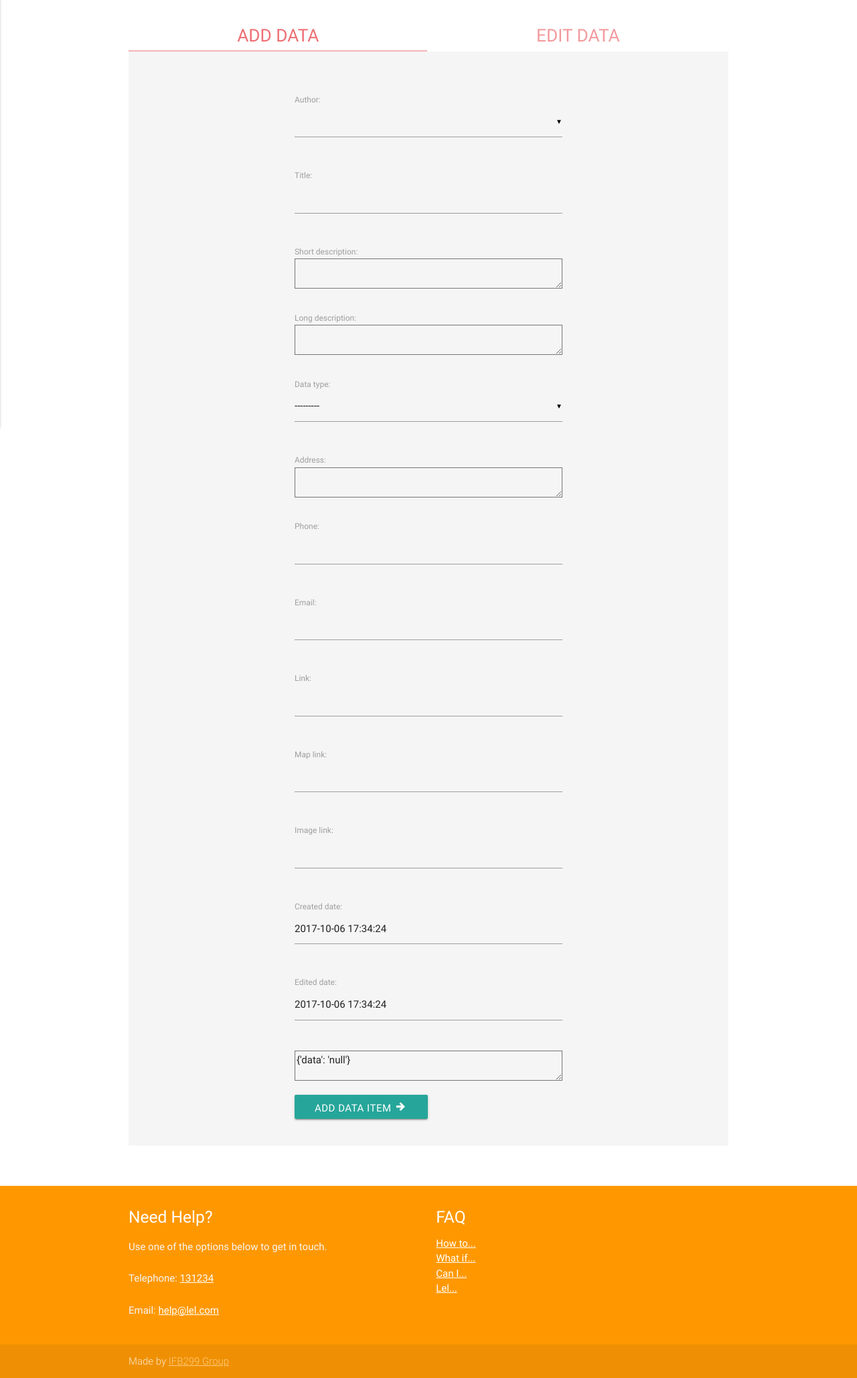
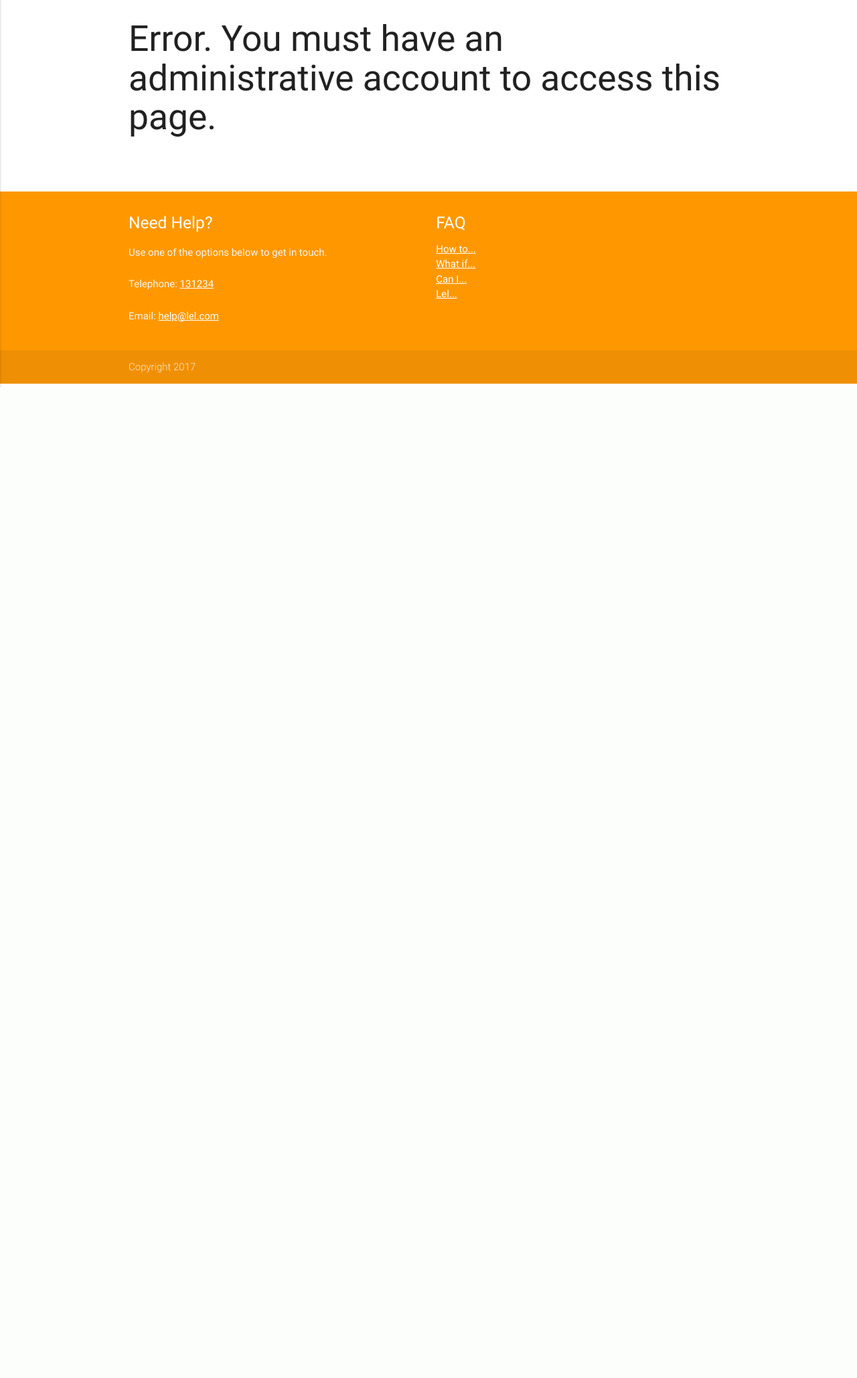
Before and after one commit to jabelone/ifb299, a Django app: page /data-admin/ in a window 1280 px wide. Shown: the part 222-2280 px from the top of the page at 67% size. After the commit the page ends 800 px from the top, so only its background shows below. Run offline with Django 3.2, Linux system fonts and the light colour scheme; some libraries are stand-ins or nearby versions.

Commit message:
restricted admin page to users with is_admin flag set to 1
(not just link visibility)

```diff
--- a/ifb299_production/production/templates/production/admins.html
+++ b/ifb299_production/production/templates/production/admins.html
@@ -9,6 +9,7 @@
     <h2>Saved successfully.</h2>
 {% endif %}
 
+{% if user.profile.is_admin %}
 <div class="card-tabs data-card-tabs">
     <ul class="tabs tabs-fixed-width">
         <li class="tab data-tab"><a class="active" href="#add">Add Data</a></li>
@@ -30,5 +31,8 @@
         <h4>Coming Soon...</h4>
     </div>
 </div>
+{% else %}
+    <h2>Error. You must have an administrative account to access this page.</h2>
+{% endif %}
 
 {% endblock %}
--- a/ifb299_production/production/templates/production/base.html
+++ b/ifb299_production/production/templates/production/base.html
@@ -45,10 +45,11 @@
 
         {% if user.is_authenticated %}
           <li><a class="menu-item" href="/search">Search</a></li>
+          {% if user.profile.is_admin %}<li><a class="menu-item" href="/data-admin">Data Admin</a></li>{% endif %}
           <li><a class="menu-item-mobile" href="/signout">Sign Out</a></li>
         {% endif %}
       </ul>
-      <a href="#" data-activates="nav-mobile" class="button-collapse"><i class="material-icons">menu</i></a>
+      <a href="#" data-activates="nav-mobile" class="button-collapse"><i class="mdi mdi-menu"></i></a>
     </div>
   </nav>
 
@@ -86,9 +87,7 @@
       </div>
     </div>
     <div class="footer-copyright">
-      <div class="container">
-      Made by <a class="orange-text text-lighten-3" href="/">IFB299 Group</a>
-      </div>
+      <div class="container">Copyright 2017</div>
     </div>
   </footer>
 
```
